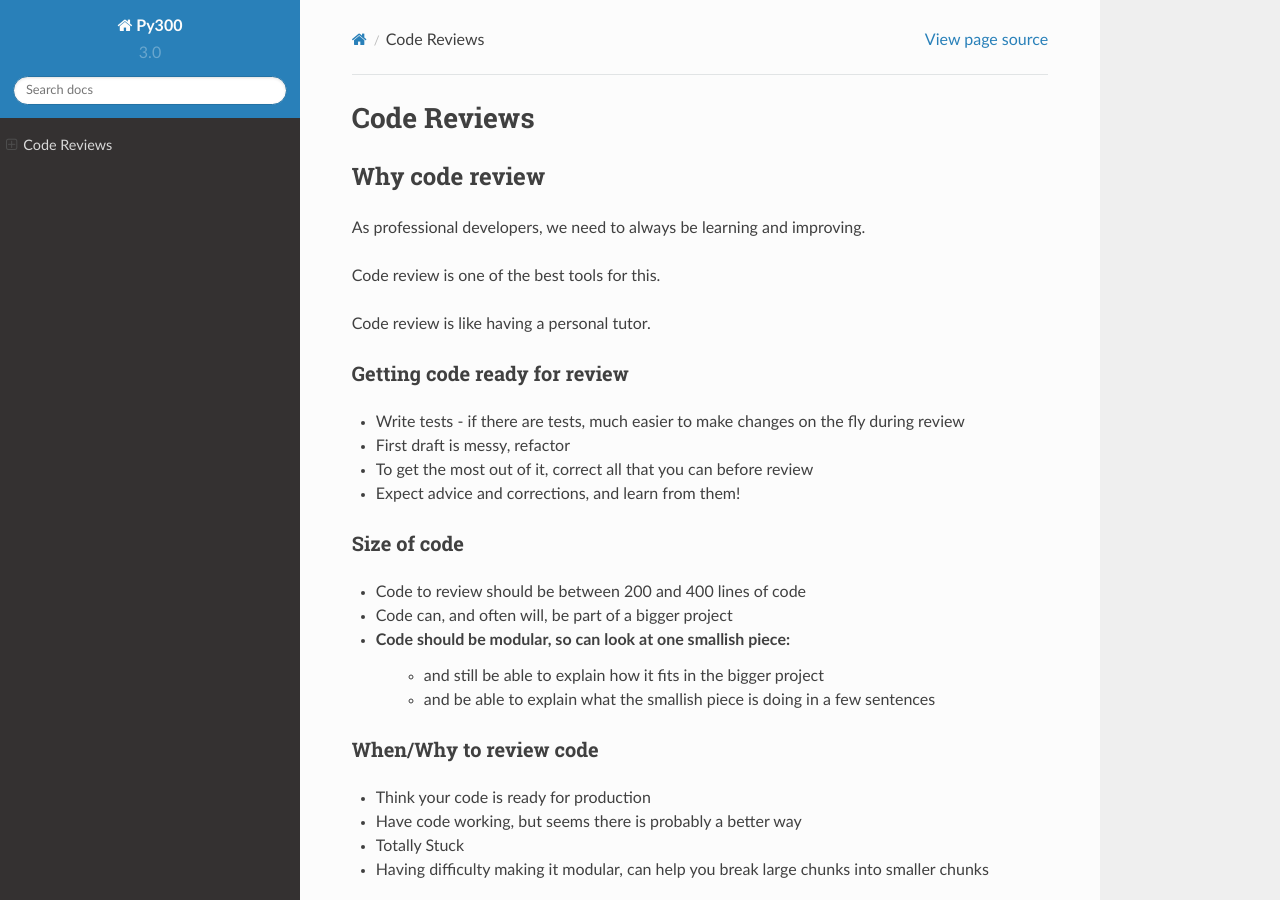
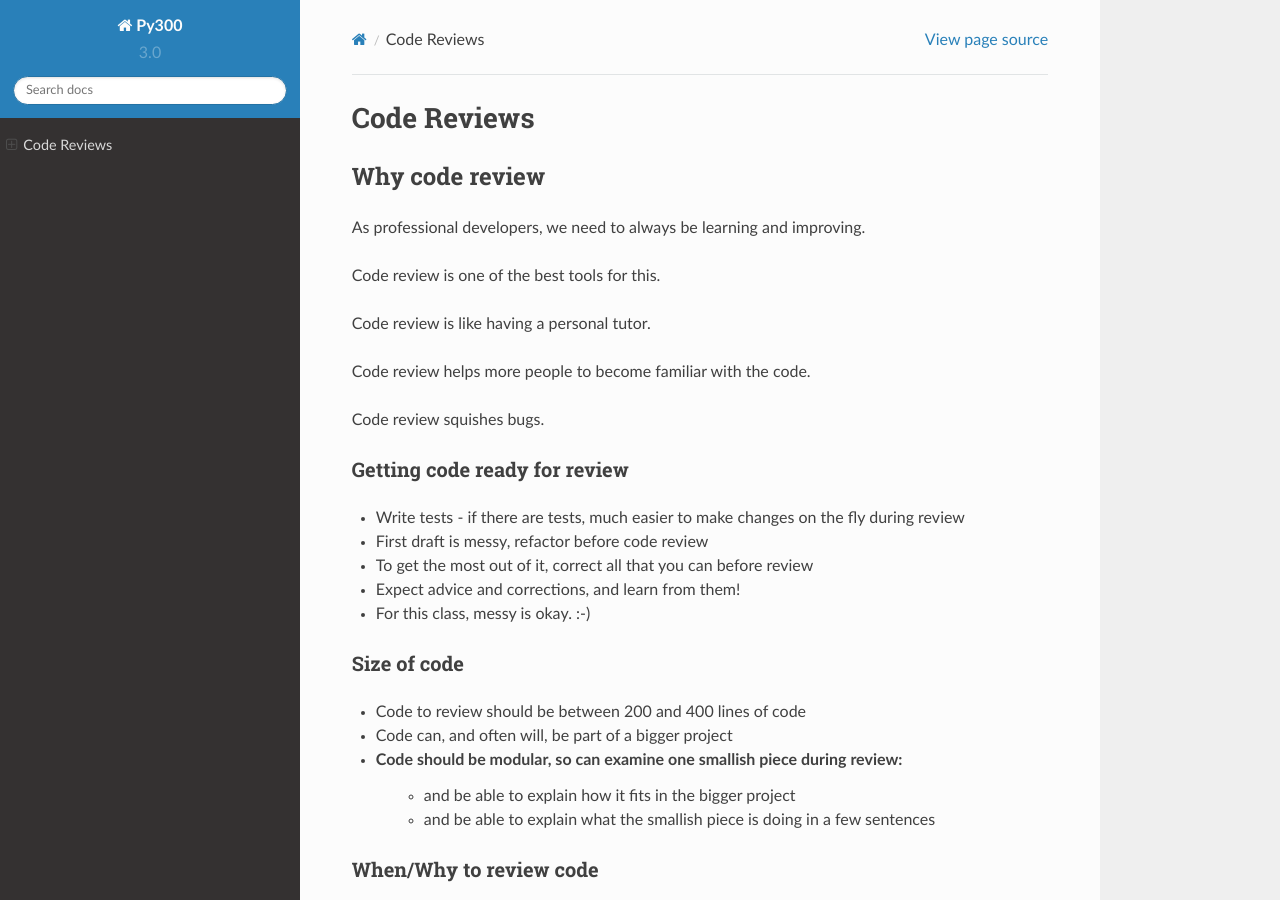
Before and after one commit to UWPCE-PythonCert/Py300, a Sphinx documentation site: the page built from source/code_review.rst, in a window 1280 px wide and 900 px high. Built offline with Sphinx 7.4.7 and the Read the Docs theme 2.0.0, drawn with Linux system fonts in a browser that asks for light colours.

Commit message:
more updates to code review lecture

```diff
--- a/source/code_review.rst
+++ b/source/code_review.rst
@@ -15,23 +15,27 @@ Code review is one of the best tools for this.
 
 Code review is like having a personal tutor.
 
+Code review helps more people to become familiar with the code.
+
+Code review squishes bugs.
+
 
 Getting code ready for review
 -----------------------------
 
 - Write tests - if there are tests, much easier to make changes on the fly during review
-- First draft is messy, refactor
+- First draft is messy, refactor before code review
 - To get the most out of it, correct all that you can before review
 - Expect advice and corrections, and learn from them!
-
+- For this class, messy is okay. :-)
 
 Size of code
 ------------
 
 - Code to review should be between 200 and 400 lines of code
 - Code can, and often will, be part of a bigger project
-- Code should be modular, so can look at one smallish piece:
-   - and still be able to explain how it fits in the bigger project
+- Code should be modular, so can examine one smallish piece during review:
+   - and be able to explain how it fits in the bigger project
    - and be able to explain what the smallish piece is doing in a few sentences
 
 
```
